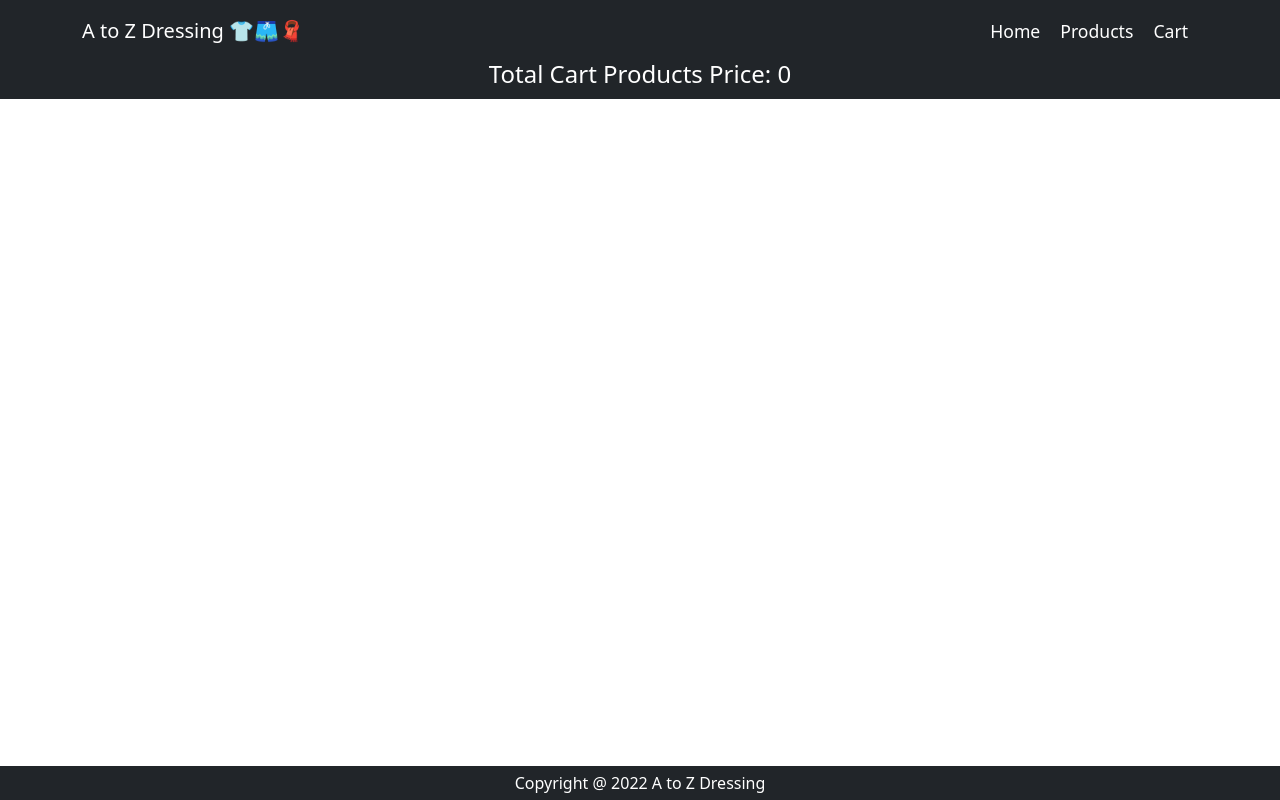
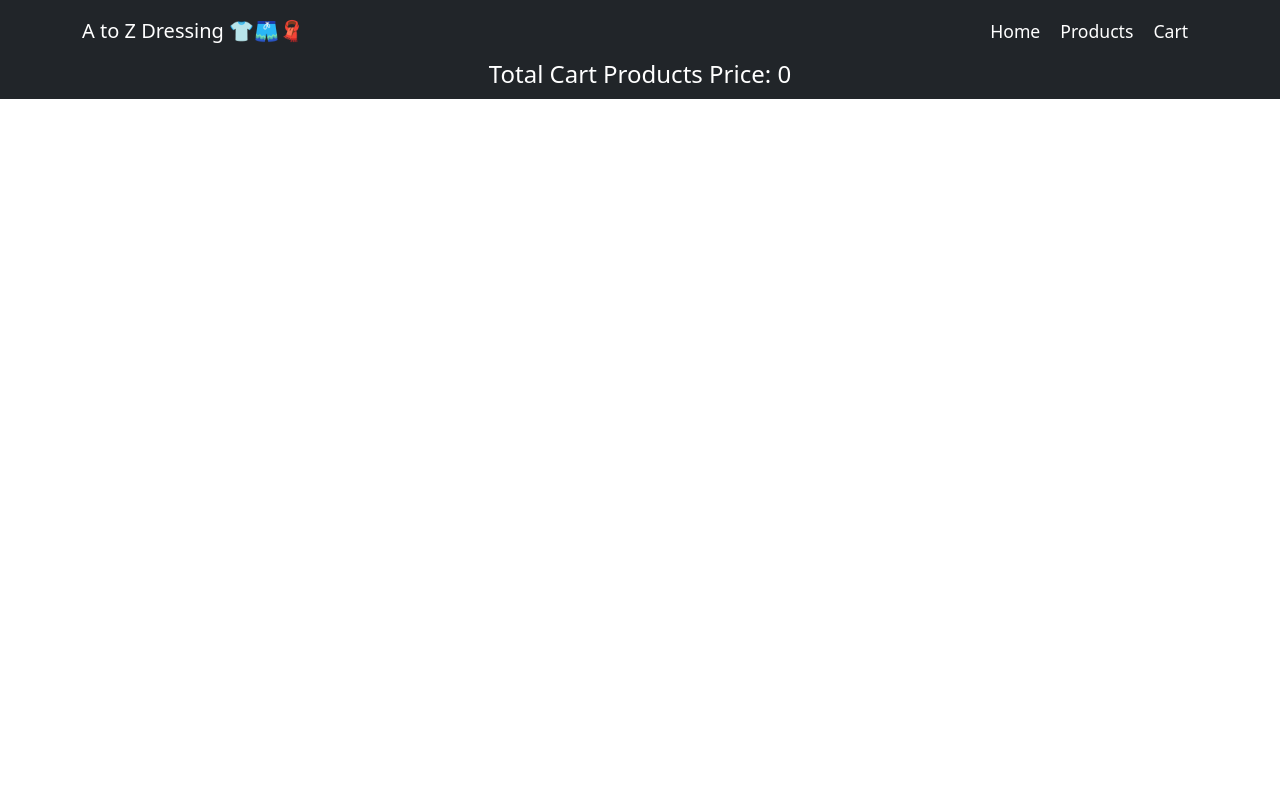
Before and after one commit to imuqeetchaudhary/ecommerce-app, a React (Create React App) app: page /cart in a window 1280 px wide. Built offline with nearby package versions, Linux system fonts and the light colour scheme.

Commit message:
added react-toastify

```diff
--- a/package.json
+++ b/package.json
@@ -12,6 +12,7 @@
     "react-dom": "^17.0.2",
     "react-router-dom": "^6.2.1",
     "react-scripts": "5.0.0",
+    "react-toastify": "^8.1.0",
     "web-vitals": "^2.1.3"
   },
   "scripts": {
--- a/src/App.js
+++ b/src/App.js
@@ -2,12 +2,14 @@ import "./App.css";
 import "bootstrap/dist/css/bootstrap.min.css";
 import React, { useState } from "react";
 import Navbar from "./components/Navbar";
-import Footer from "./components/Footer";
 import Cart from "./components/Cart";
 import { Route, Routes } from "react-router-dom";
 import Home from "./components/Home";
 import AllProducts from "./components/AllProducts";
 import { productsArray } from "./Products";
+
+import { ToastContainer, toast } from "react-toastify";
+import "react-toastify/dist/ReactToastify.css";
 
 let cartProducts2 = [];
 
@@ -22,6 +24,8 @@ function App() {
       (product) => product.title !== selectedProductTitle
     );
     setCartProducts(selctedProduct);
+
+    toast(`Removed ${selectedProductTitle} from the cart`);
   };
 
   const handleCartChange = (e) => {
@@ -47,11 +51,14 @@ function App() {
       : (cartProducts2 = [...cartProducts2, ...selctedProduct]);
 
     setCartProducts(cartProducts2);
+
+    toast(`Added ${selectedProductTitle} into the cart`);
   };
 
   return (
     <div className="App">
       <Navbar />
+      <ToastContainer position="top-right" theme="light"  />
       <Routes>
         <Route
           path="/"
@@ -79,7 +86,6 @@ function App() {
           }
         />
       </Routes>
-      <Footer />
     </div>
   );
 }
--- a/src/components/AllProducts.jsx
+++ b/src/components/AllProducts.jsx
@@ -1,6 +1,7 @@
 import React from "react";
 import { CardGroup } from "react-bootstrap";
 import SingleProductCard from "./SingleProductCard";
+import Footer from "./Footer";
 
 const AllProducts = ({ handleCartChange, products }) => {
   return (
@@ -18,6 +19,7 @@ const AllProducts = ({ handleCartChange, products }) => {
           />
         ))}
       </CardGroup>
+            <Footer />
     </div>
   );
 };
--- a/src/components/Cart.jsx
+++ b/src/components/Cart.jsx
@@ -1,6 +1,8 @@
 import React from "react";
 import { CardGroup, Col, Row } from "react-bootstrap";
 import SingleProductCard from "./SingleProductCard";
+import { toast } from "react-toastify";
+import "react-toastify/dist/ReactToastify.css";
 
 const Cart = ({ cartProducts, setCartProducts, handleDeleteCartChange }) => {
   const totalCartProductsPrice = cartProducts.reduce(
@@ -30,6 +32,8 @@ const Cart = ({ cartProducts, setCartProducts, handleDeleteCartChange }) => {
           : product
       )
     );
+
+    toast(`Incremented ${selectedProductTitle}'s quantity in the cart`);
   };
 
   const handleDecrementCartProductQuantityChange = (e) => {
@@ -55,6 +59,8 @@ const Cart = ({ cartProducts, setCartProducts, handleDeleteCartChange }) => {
               : product
           )
         );
+
+    toast(`Decremented ${selectedProductTitle}'s quantity in the cart`);
   };
 
   return (
--- a/src/components/Home.jsx
+++ b/src/components/Home.jsx
@@ -1,6 +1,7 @@
 import React from "react";
 import CarouselCard from "./CarouselCard";
 import ProductsListing from "./ProductsListing";
+import Footer from "./Footer";
 
 const Home = ({ products, handleCartChange }) => {
   return (
@@ -10,6 +11,7 @@ const Home = ({ products, handleCartChange }) => {
         products={products}
         handleCartChange={handleCartChange}
       />
+      <Footer />
     </div>
   );
 };
--- a/src/index.css
+++ b/src/index.css
@@ -68,10 +68,6 @@ input {
 }
 
 footer {
-  position: fixed;
-  width: 100%;
-  bottom: 0;
-  display: block;
   background-color: #212529;
   color: #ffffff;
   padding: 5px;
```
Also changed, not shown: 1 other file (tests, documents, lock files or other folders).
